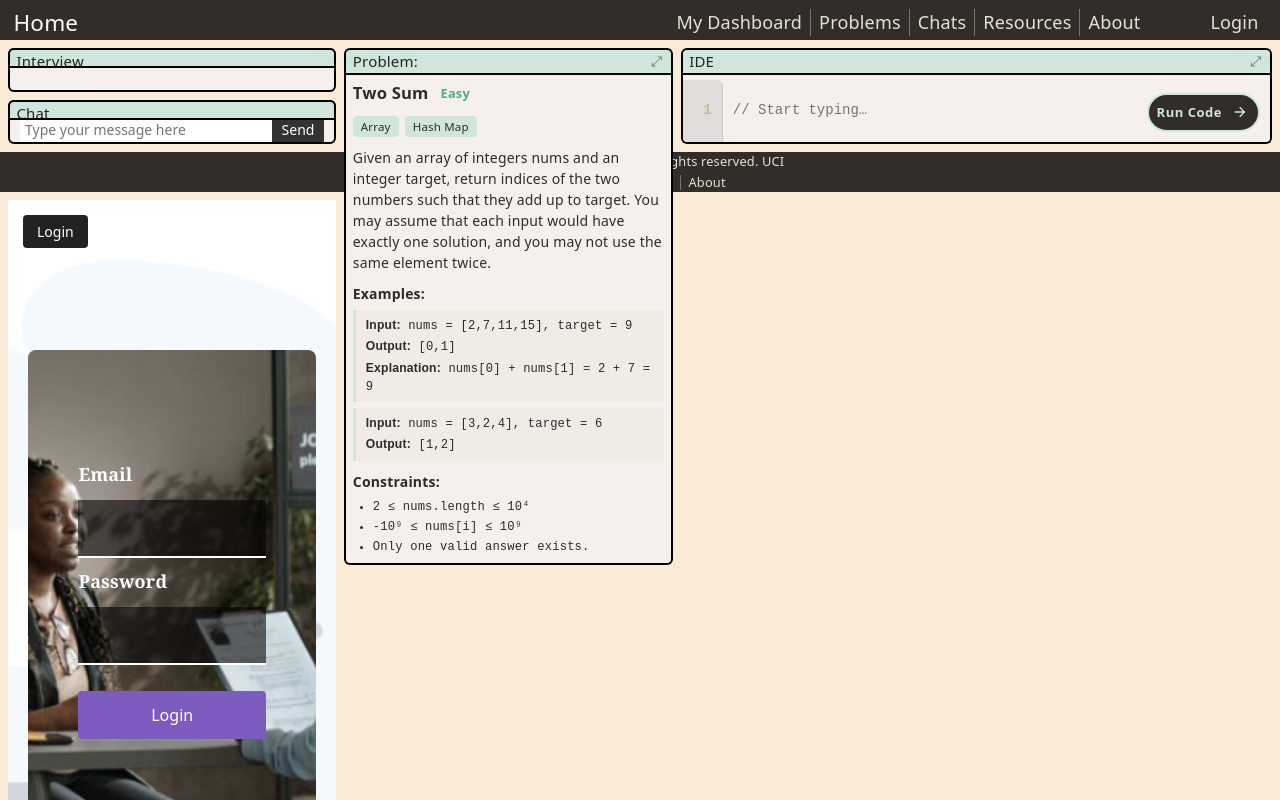
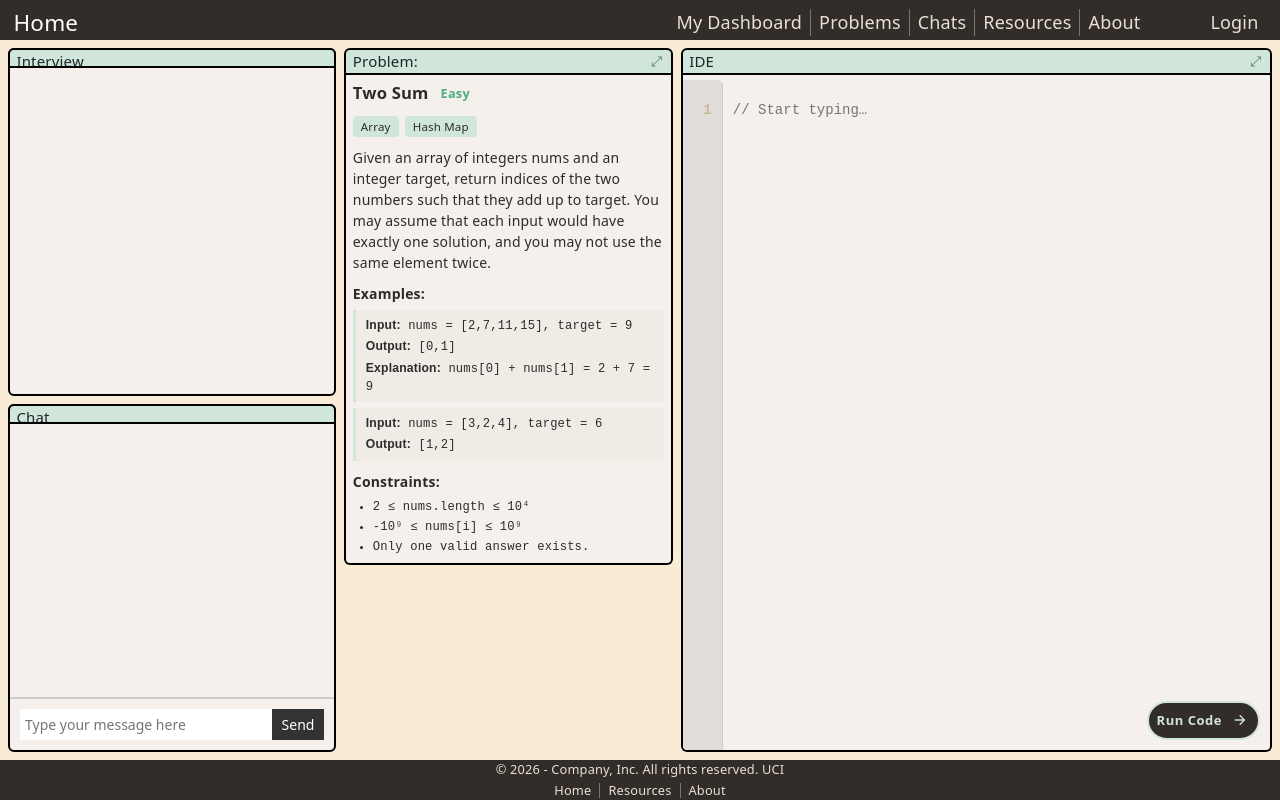
Before and after one commit to INF143Group/INF143Sp26Project, a React (Vite) app: page / in a window 1280 px wide. Shown: the top 800 px of the page. Built offline with nearby package versions, Linux system fonts and the light colour scheme.

Commit message:
Add Login page - Partha

```diff
--- a/Components/App.jsx
+++ b/Components/App.jsx
@@ -5,8 +5,6 @@ import Footer from "./footer.jsx";
 import ProblemDisplay from './ProblemDisplay.jsx';
 import IdePanel from "./IDEPanel.jsx";
 import ExpandablePanel from "./ExpandablePanel.jsx";
-// LOGIN SECTION - Partha
-import Login from "./Login.jsx";
 
 function App() {
     return (
@@ -53,9 +51,6 @@ function App() {
                     <IdePanel />
                 </div>
 
-                {/* LOGIN SECTION - Partha */}
-                <Login />
-
                 {/* row 10 - Bottom Nav/Footer */}
                 <div className="div10" id="bottom-nav-bar">
                     <Footer/>
```
